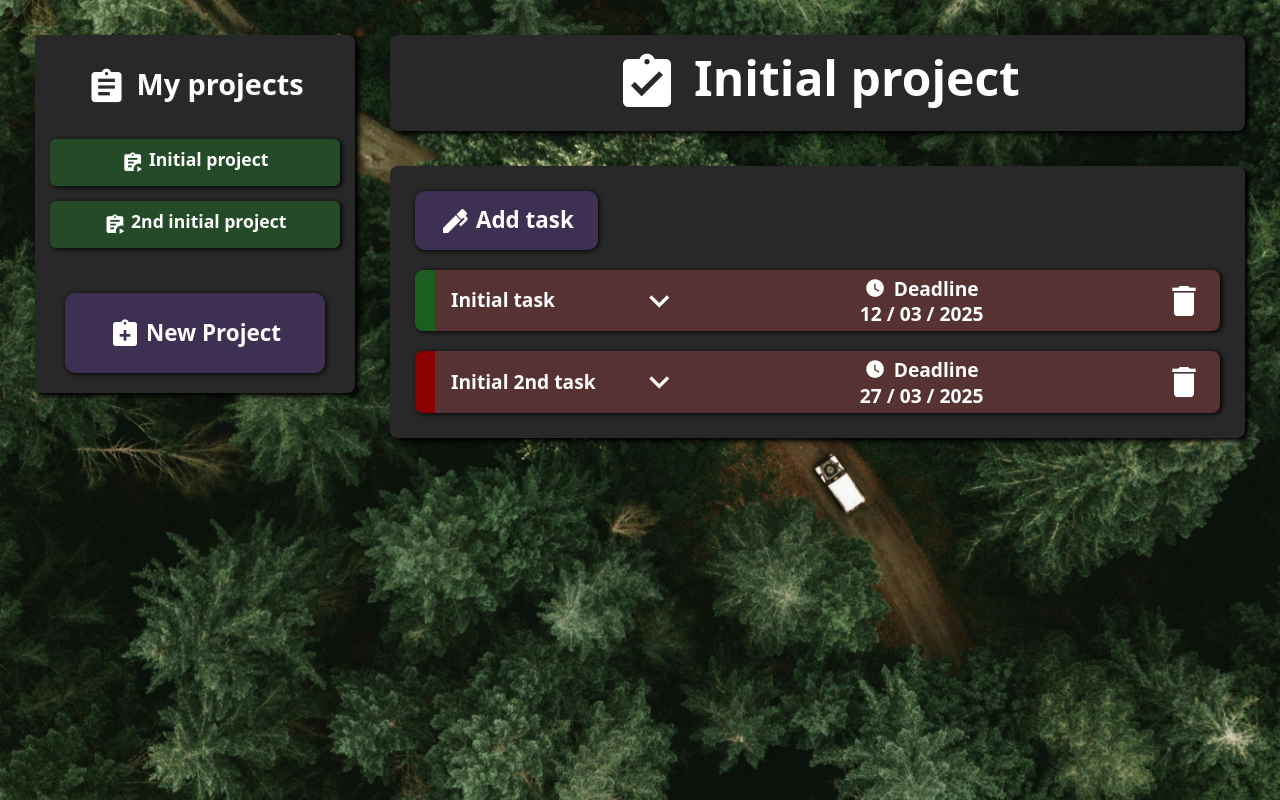
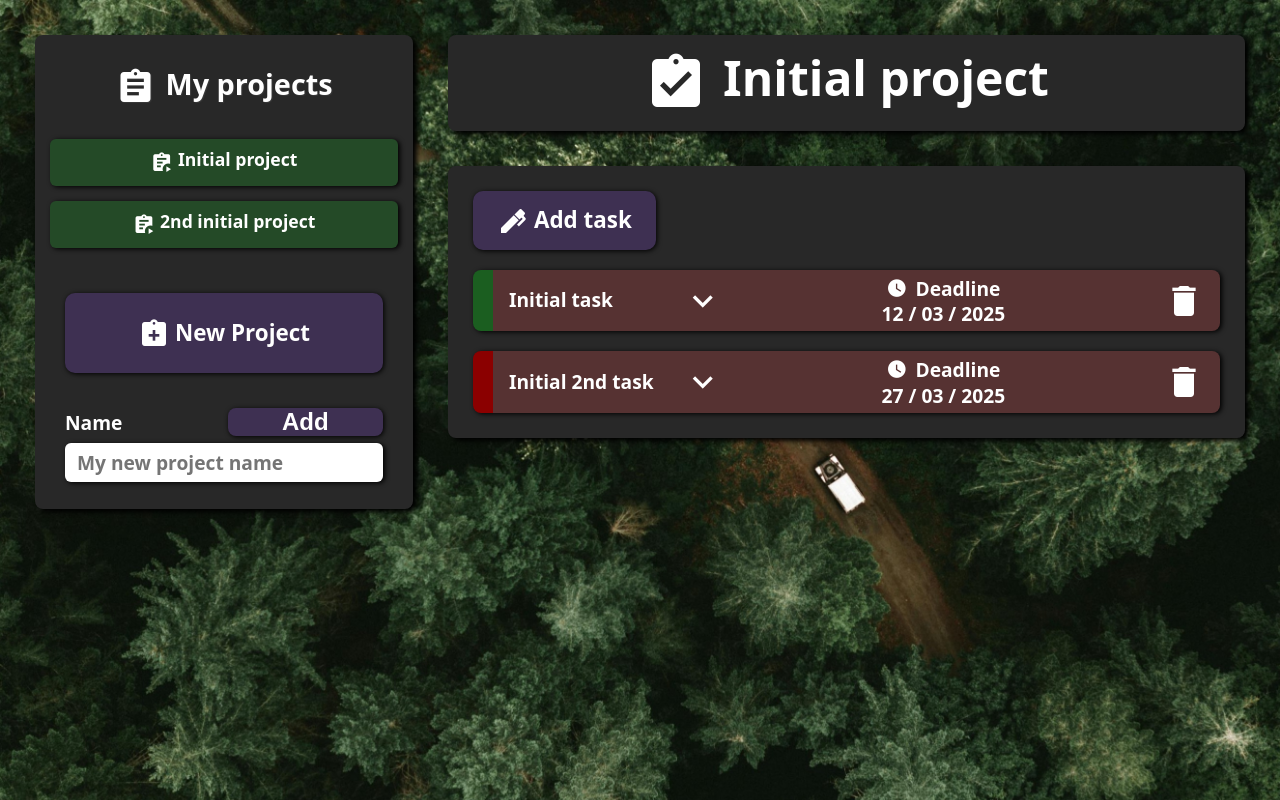
Before and after one commit to Martynas0/odin_todo_list, a website built with webpack: page src/index.html in a window 1280 px wide. Both pictures are taken after a click on the button "New Project". Built offline with nearby package versions, Linux system fonts and the light colour scheme.

Commit message:
Add ability to create new projects

```diff
--- a/src/gui.js
+++ b/src/gui.js
@@ -12,6 +12,7 @@ export const display = (function(){
     const currentProjectTitle = document.querySelector(".current-project-title > h3");
     const menu = document.querySelector("div.project-menu");
     const myProjects = document.querySelector("nav");
+    const newProjectForm = document.querySelector("form.add-project");
     const projectTab = document.querySelector(".current-project-container");
 
     const render = () => {
@@ -105,6 +106,10 @@ export const display = (function(){
             projects.getCurrentProject().getTasks().forEach(item => item.closeTask());
             render();
         }
+        else if (e.target.className === "new-project-btn") {
+            newProjectForm.classList.toggle("hide");
+        }
+
     }
 
     const handleProjectTab = (e) => {
@@ -122,9 +127,20 @@ export const display = (function(){
 
     }
 
+    const addNewProject = (e) => {
+        e.preventDefault();
+        console.log(e.target[1].value)
+        projects.addProject(newProject(e.target[1].value));
+        newProjectForm.classList.toggle("hide");
+        projects.currentProject(projects.getData().length - 1);
+        render();
+    }
+
     // -------------
     render(); // Render upon initial page load
     myProjects.addEventListener("click", handleNavigation);
     projectTab.addEventListener("click", handleProjectTab);
+    newProjectForm.addEventListener("submit", addNewProject);
+
 
 })();
--- a/src/index.html
+++ b/src/index.html
@@ -16,6 +16,11 @@
 
         </div>
         <button class="new-project-btn"><span class="mdi mdi-clipboard-plus"></span>New Project</button>
+        <form class="add-project hide" method="" action="">
+            <label for="project-name">Name</label>
+            <button type="submit">Add</button>
+            <input type="text" placeholder="My new project name">
+        </form>
     </nav>
 
     <section>
@@ -33,5 +38,12 @@
             </div>
         </div>
     </section>
+
+    <!-- <dialog>
+        <form action="" method="dialog">
+
+        </form>
+    </dialog> -->
+
 </body>
 </html>
--- a/src/styles/style.css
+++ b/src/styles/style.css
@@ -34,6 +34,7 @@ nav {
 
     display: grid;
     grid-template-rows: 4rem 1fr 5rem;
+    grid-auto-rows: 6rem;
     row-gap: 20px;
 }
 
@@ -97,3 +98,49 @@ button:hover {
     opacity: 0.7;
     cursor: pointer;
 }
+
+
+form.add-project {
+    margin: 15px;
+
+    display: grid;
+    grid-template-columns: 1fr 1fr;
+    grid-template-rows: min-content min-content;
+    gap: 7px;
+}
+
+form.hide {
+    display: none;
+}
+
+form.add-project > label {
+    align-self: end;
+    font-weight: 600;
+    font-size: 1.2rem;
+}
+
+form.add-project > button[type="submit"] {
+    color: inherit;
+    font-size: 1.5rem;
+    font-weight: 900;
+    background-color: #3e3052;
+    border: none;
+    border-radius: 8px;
+    box-shadow: 1px 1px 5px black;
+}
+
+form.add-project > input[type="text"] {
+    grid-column: 1 / -1;
+    font-family: inherit;
+    font-size: 1.2rem;
+    font-weight: 600;
+    padding: 6px 12px;
+    border: none;
+    border-radius: 6px;
+    box-shadow: 2px 1px 5px black;
+}
+
+form.add-project > input[type="text"]:focus,
+form.add-project > input[type="text"]:hover {
+    outline: 4px solid #3e3052;
+}
```
